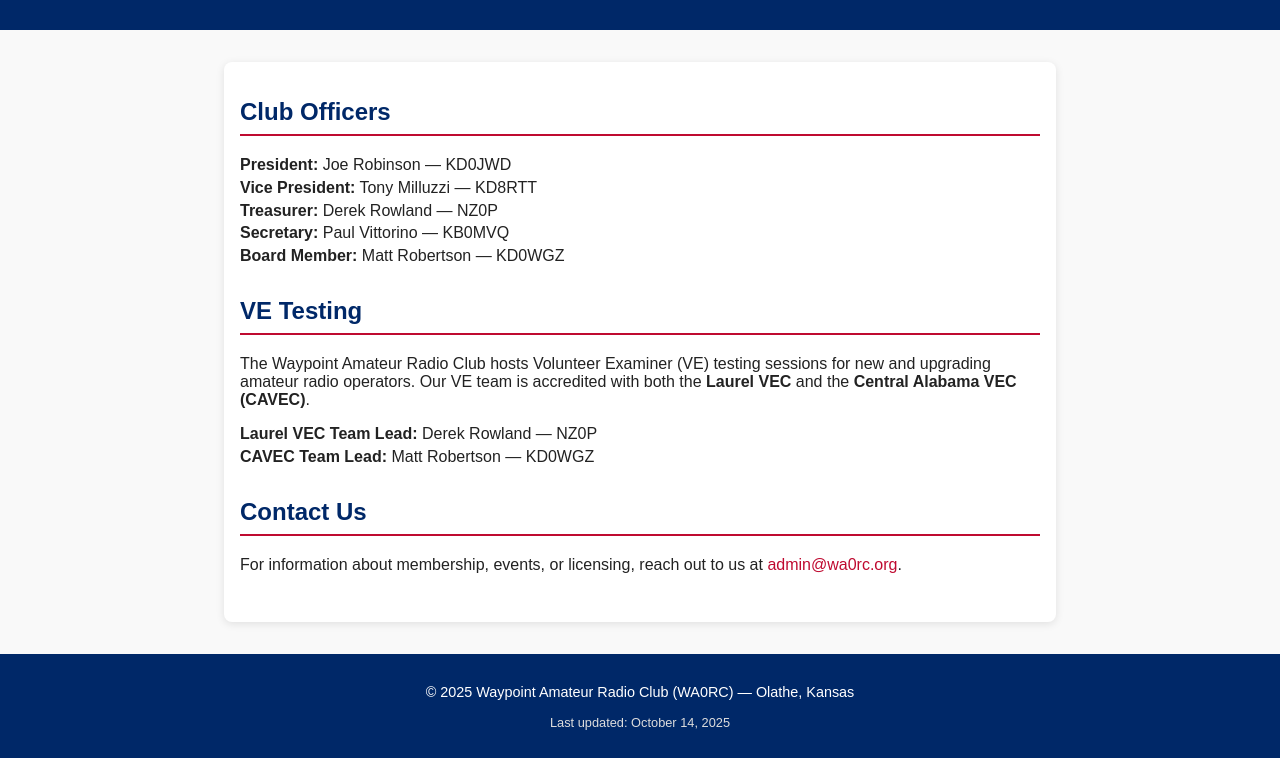
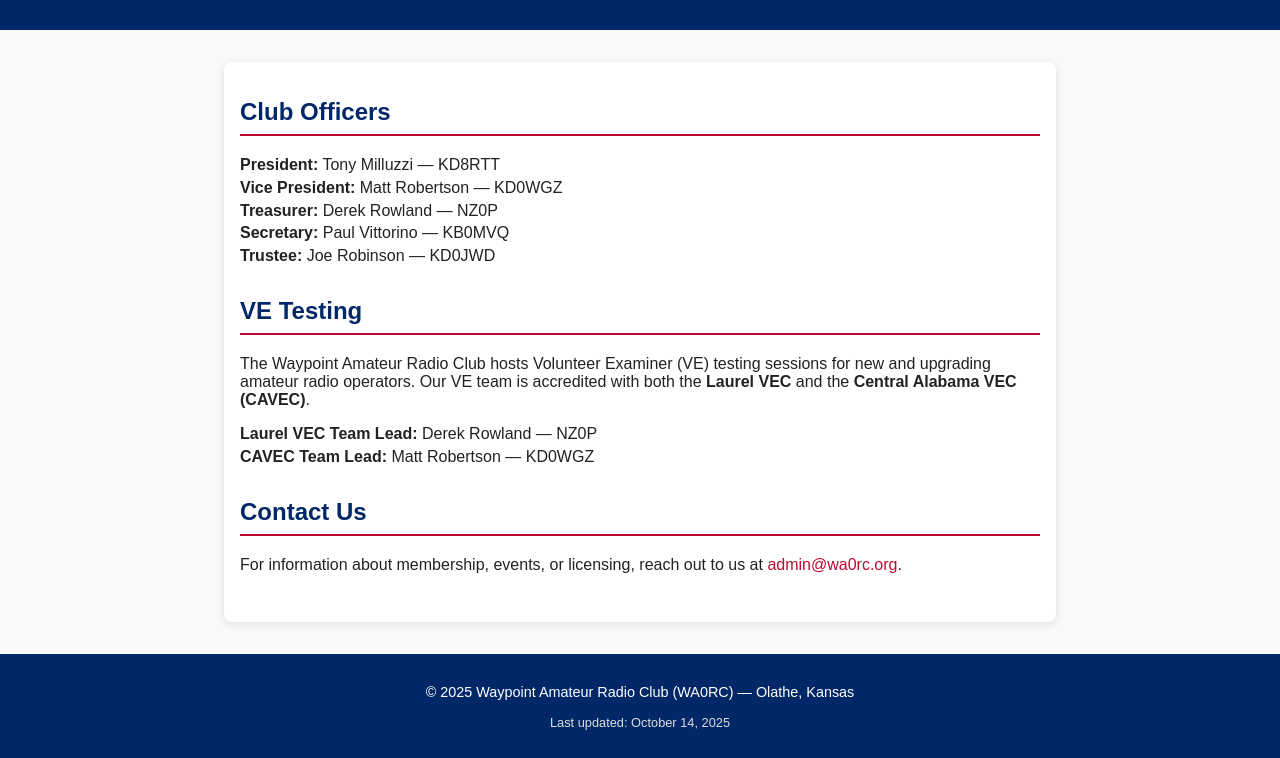
Before and after one commit to gx1400/wa0rc-web, a plain HTML site: page index.html in a window 1280 px wide. Shown: the part 128-886 px from the top of the page. Drawn offline with Linux system fonts and the light colour scheme.

Commit message:
election results

```diff
--- a/index.html
+++ b/index.html
@@ -84,11 +84,12 @@
     <section>
       <h2>Club Officers</h2>
       <ul>
-        <li><strong>President:</strong> Joe Robinson &mdash; KD0JWD</li>
-        <li><strong>Vice President:</strong> Tony Milluzzi &mdash; KD8RTT</li>
+
+        <li><strong>President:</strong> Tony Milluzzi &mdash; KD8RTT</li>
+        <li><strong>Vice President:</strong> Matt Robertson &mdash; KD0WGZ</li>
         <li><strong>Treasurer:</strong> Derek Rowland &mdash; NZ0P</li>
         <li><strong>Secretary:</strong> Paul Vittorino &mdash; KB0MVQ</li>
-        <li><strong>Board Member:</strong> Matt Robertson &mdash; KD0WGZ</li>
+        <li><strong>Trustee:</strong> Joe Robinson &mdash; KD0JWD</li>
       </ul>
     </section>
 
```
